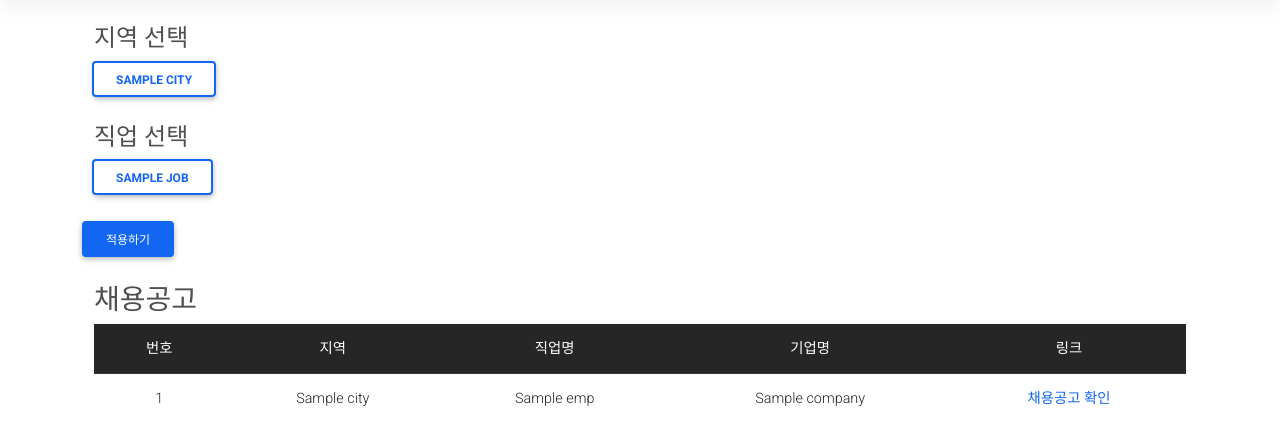
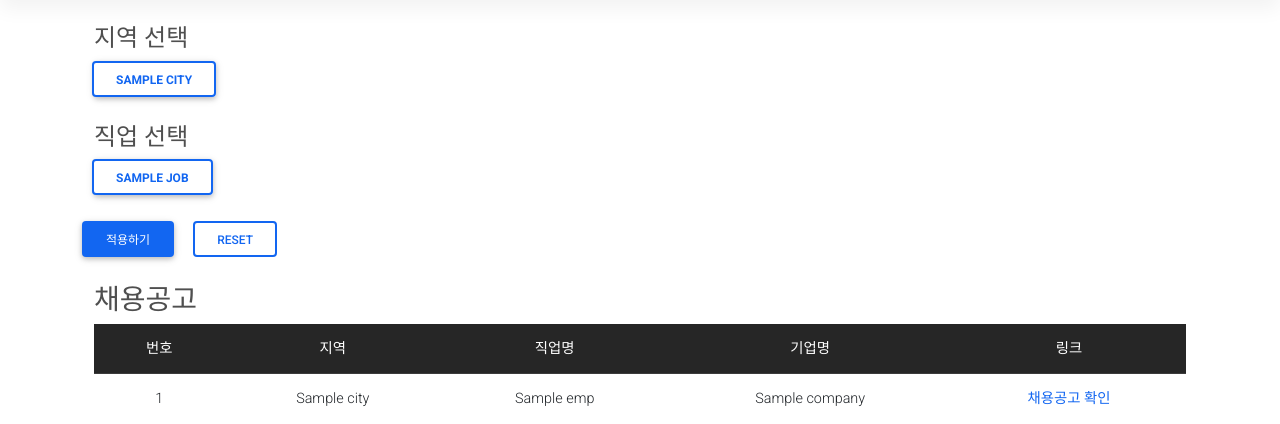
Before and after one commit to gchin97/multi_finalproject, a Django app: template Web_service/templates/prediction/emp.html in a window 1280 px wide. Shown: the part 60-484 px from the top of the page. Run offline with Django 3.2, Linux system fonts and the light colour scheme; the template is opened without the code that fills it: most values are stand-ins (such as "Sample title", 1, 10 or a date in 2020); some libraries are stand-ins or nearby versions.

Commit message:
231019 reset button 생성

```diff
--- a/Web_service/templates/prediction/emp.html
+++ b/Web_service/templates/prediction/emp.html
@@ -33,6 +33,7 @@
             <button type="submit" value='filter' class="btn btn-primary text-center">
                 적용하기
             </button>
+            <input type="submit" value='reset' class="btn btn-outline-primary" formaction="{% url 'prediction:emp' %}" style="margin-left: 15px;">
     </form>
 </br>
 
```
